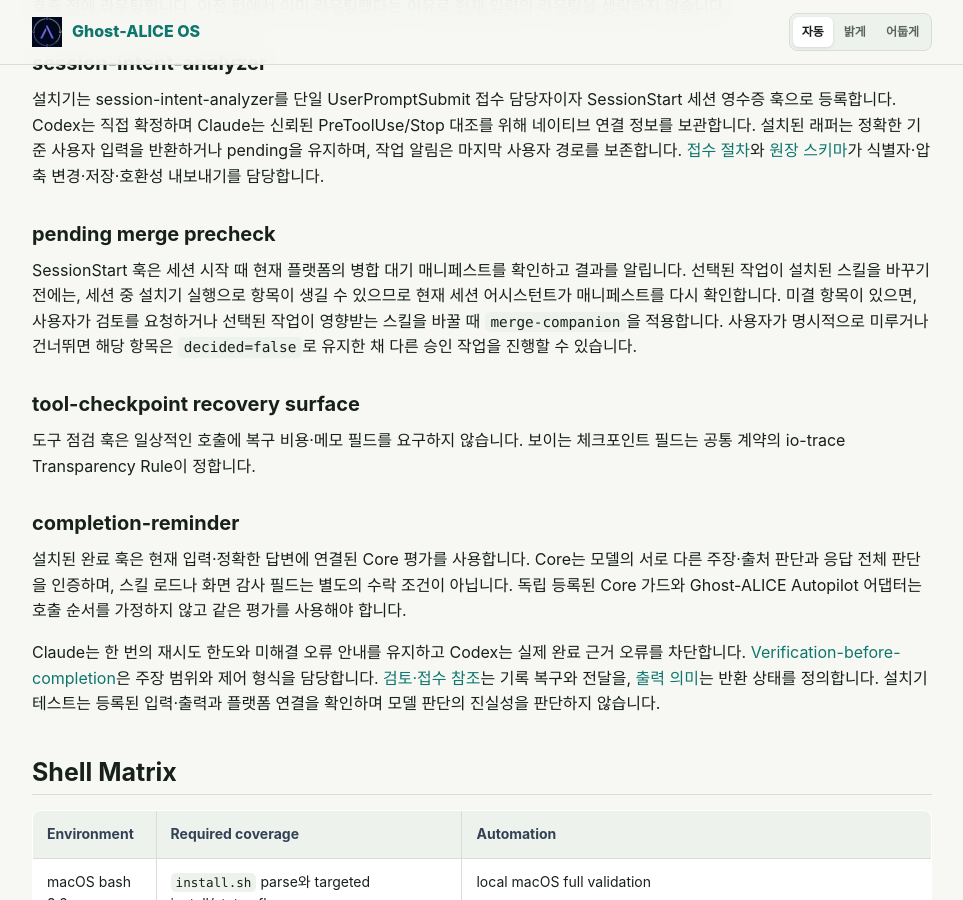
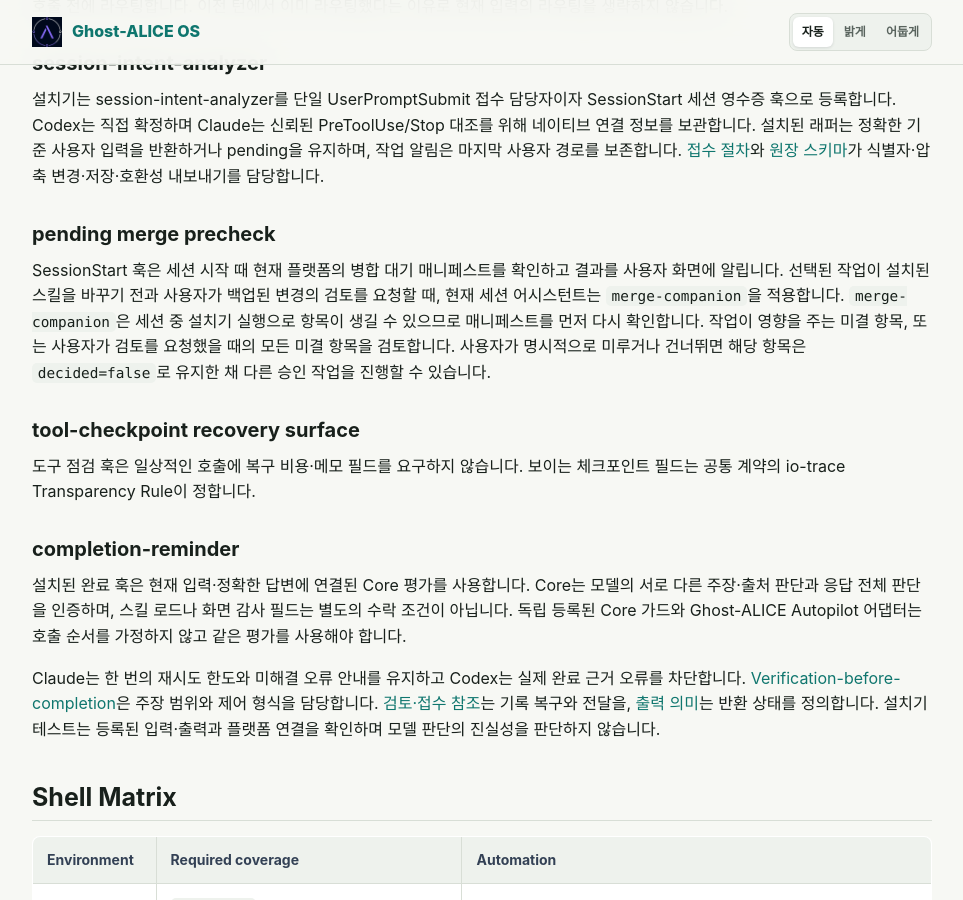
Before and after one commit to AidALL/ghost-alice, a Jekyll site: the page built from docs/ko/policies/installer-platform-compatibility-matrix.md, in a window 1280 px wide and 900 px high, scrolled down 3461 px. Shown: the whole window, without its empty margins (158-1121 px from the left). Built offline with Jekyll 4.4.1, drawn with Linux system fonts in a browser that asks for light colours; our own code applies the rules of GitHub Pages for plain Markdown files.

Commit message:
Apply merge-companion before any installed-skill change
- The always-loaded Owners entry applies merge-companion before selected work changes an installed skill and for a requested review
- merge-companion re-checks the manifest first and reviews the undecided entries the work affects
- Align the installer matrix docs and the layering validator

```diff
--- a/docs/ko/policies/installer-platform-compatibility-matrix.md
+++ b/docs/ko/policies/installer-platform-compatibility-matrix.md
@@ -60,7 +60,7 @@ Codex의 관리 로더는 설치된 `~/.codex/ghost-alice-governance.md`를 공
 
 ### pending merge precheck
 
-SessionStart 훅은 세션 시작 때 현재 플랫폼의 병합 대기 매니페스트를 확인하고 결과를 알립니다. 선택된 작업이 설치된 스킬을 바꾸기 전에는, 세션 중 설치기 실행으로 항목이 생길 수 있으므로 현재 세션 어시스턴트가 매니페스트를 다시 확인합니다. 미결 항목이 있으면, 사용자가 검토를 요청하거나 선택된 작업이 영향받는 스킬을 바꿀 때 `merge-companion`을 적용합니다. 사용자가 명시적으로 미루거나 건너뛰면 해당 항목은 `decided=false`로 유지한 채 다른 승인 작업을 진행할 수 있습니다.
+SessionStart 훅은 세션 시작 때 현재 플랫폼의 병합 대기 매니페스트를 확인하고 결과를 사용자 화면에 알립니다. 선택된 작업이 설치된 스킬을 바꾸기 전과 사용자가 백업된 변경의 검토를 요청할 때, 현재 세션 어시스턴트는 `merge-companion`을 적용합니다. `merge-companion`은 세션 중 설치기 실행으로 항목이 생길 수 있으므로 매니페스트를 먼저 다시 확인합니다. 작업이 영향을 주는 미결 항목, 또는 사용자가 검토를 요청했을 때의 모든 미결 항목을 검토합니다. 사용자가 명시적으로 미루거나 건너뛰면 해당 항목은 `decided=false`로 유지한 채 다른 승인 작업을 진행할 수 있습니다.
 
 ### tool-checkpoint recovery surface
 
```
Also changed, not shown: docs/policies/installer-platform-compatibility-matrix.md (+1 -1 lines), merge-companion/SKILL.md (+1 -1 lines), platforms/common-governance.md (+1 -1 lines), scripts/validate_pending_merge_layering.py (+5 -5 lines).
